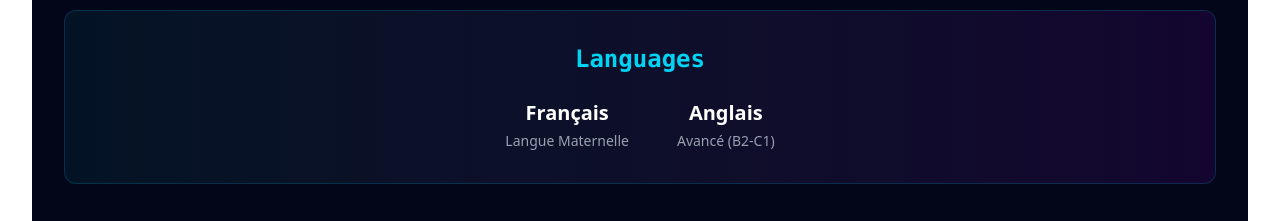
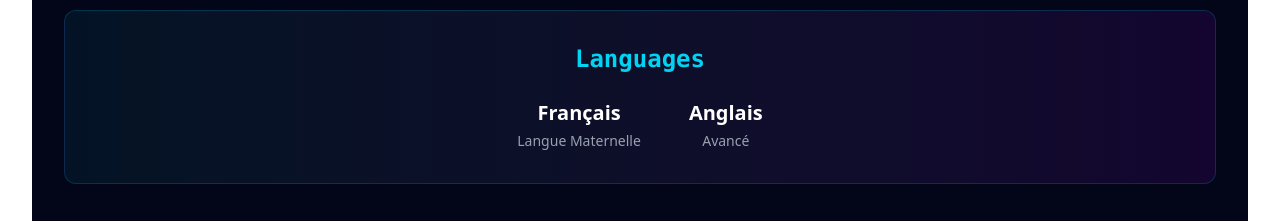
Before and after one commit to Rayanemksm1/portfolio, a React (Vite) app: page / in a window 1280 px wide. Shown: the part 2720-2941 px from the top of the page. Built offline with nearby package versions, Linux system fonts and the light colour scheme.

Commit message:
Update English proficiency description in portfolio

```diff
--- a/src/portfolio.tsx
+++ b/src/portfolio.tsx
@@ -405,7 +405,7 @@
               </div>
               <div>
                 <p className="text-xl font-semibold text-white mb-1">Anglais</p>
-                <p className="text-gray-400 text-sm">Avancé (B2-C1)</p>
+                <p className="text-gray-400 text-sm">Avancé </p>
               </div>
             </div>
           </div>
```
